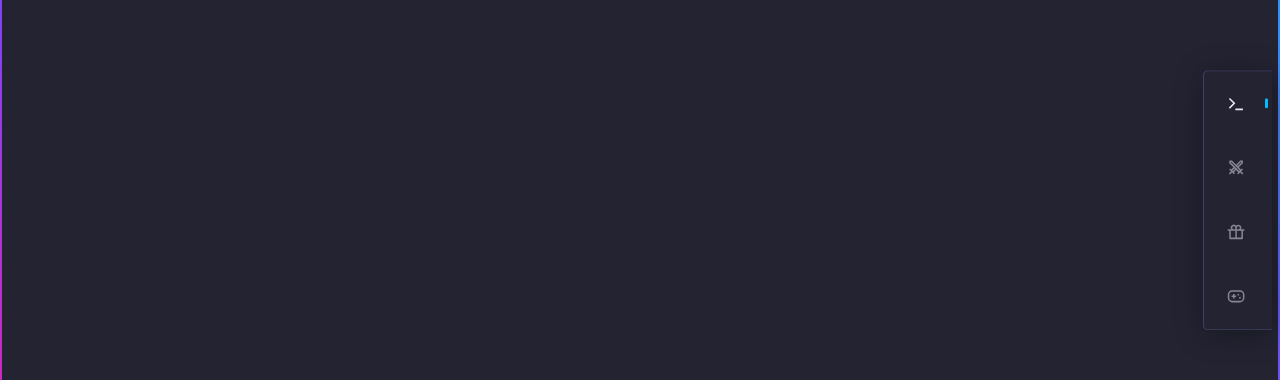
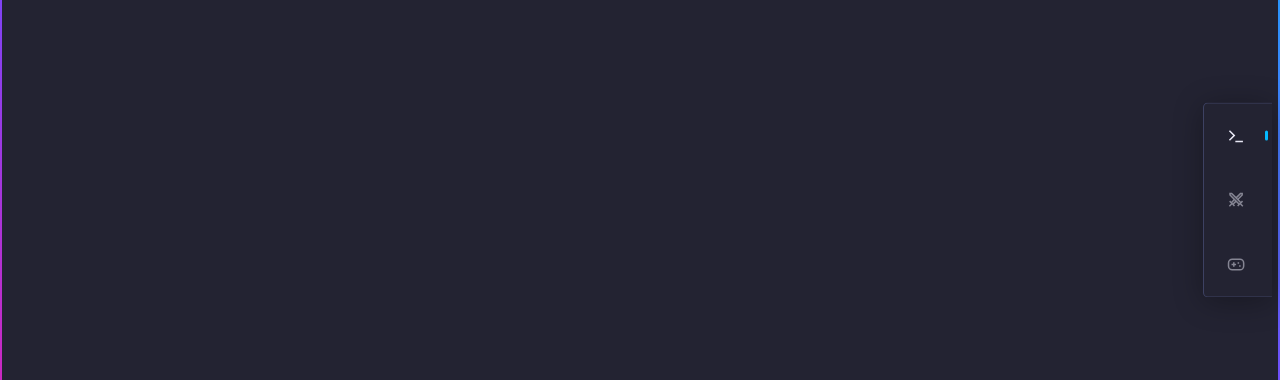
Before and after one commit to hectorbennett/hectorbennett.com, a Next.js app: page / in a window 1280 px wide. Shown: the part 200-580 px from the top of the page. Built offline with nearby package versions, Linux system fonts and the light colour scheme.

Commit message:
disable for now

```diff
--- a/components/WindowManager/WindowManager.jsx
+++ b/components/WindowManager/WindowManager.jsx
@@ -6,8 +6,6 @@ import {
   RiGiftLine,
   RiGamepadLine,
 } from "react-icons/ri";
-
-import Icon, { slime } from "../Icon";
 
 import Window from "../Window";
 import Tray from "../Tray";
@@ -48,16 +46,16 @@ export default function WindowManager(props) {
         maximisable: true,
         lockAspectRatio: true,
       },
-      {
-        name: "secretSanta",
-        title: "secret santa",
-        width: 1200,
-        height: 600,
-        component: <SecretSanta />,
-        icon: <RiGiftLine />,
-        closable: true,
-        maximisable: true,
-      },
+      // {
+      //   name: "secretSanta",
+      //   title: "secret santa",
+      //   width: 1200,
+      //   height: 600,
+      //   component: <SecretSanta />,
+      //   icon: <RiGiftLine />,
+      //   closable: true,
+      //   maximisable: true,
+      // },
       {
         name: "slimeSoccer",
         title: "slime soccer",
```
